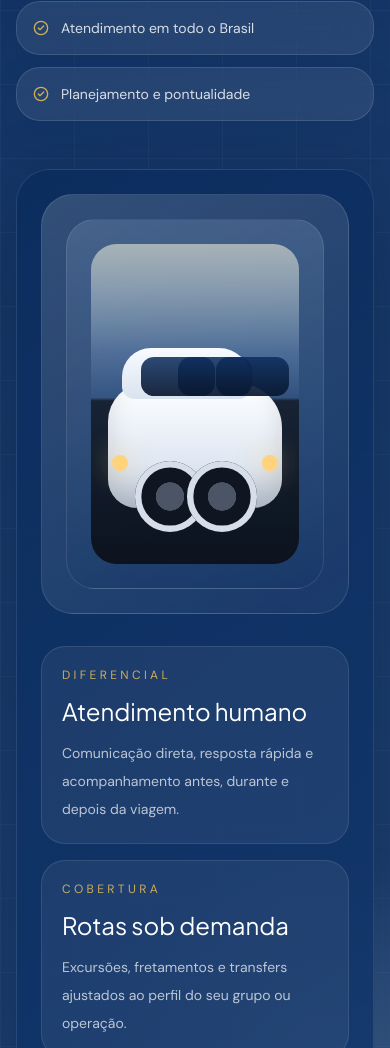
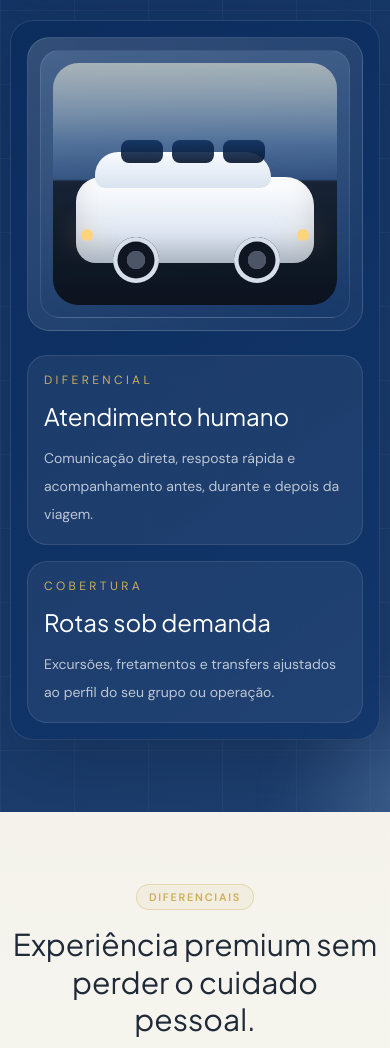
Before and after one commit to joaolima16/Projeto-Site_Van, a React (Vite) app: page / in a window 390 px wide. Shown: the part 952-2000 px from the top of the page. Built offline with nearby package versions, Linux system fonts and the light colour scheme.

Commit message:
refactor: improve layout and styling across multiple components for better responsiveness and visual consistency

```diff
--- a/src/components/AboutSection/AboutSection.tsx
+++ b/src/components/AboutSection/AboutSection.tsx
@@ -72,16 +72,16 @@ export function AboutSection() {
     <section className="page-shell py-18 md:py-24">
       <div className="grid gap-10 lg:grid-cols-[0.95fr_1.05fr] lg:items-center">
         <SectionReveal>
-          <div className="surface-card relative overflow-hidden p-6 md:p-8">
+          <div className="surface-card relative overflow-hidden p-4 sm:p-6 md:p-8">
             <div className="absolute inset-0 bg-[radial-gradient(circle_at_top_left,_rgba(200,168,75,0.3),_transparent_35%)]" />
-            <div className="relative rounded-[2rem] border border-primary/10 bg-[linear-gradient(150deg,rgba(12,45,94,0.05),rgba(168,200,232,0.4))] p-6">
-              <div className="rounded-[1.8rem] border border-white/55 bg-white/70 p-6 backdrop-blur">
+            <div className="relative rounded-[1.4rem] border border-primary/10 bg-[linear-gradient(150deg,rgba(12,45,94,0.05),rgba(168,200,232,0.4))] p-3 sm:rounded-[2rem] sm:p-6">
+              <div className="rounded-[1.2rem] border border-white/55 bg-white/70 p-3 backdrop-blur sm:rounded-[1.8rem] sm:p-6">
                 <div className="driver-portrait">
                   <div className="portrait-badge">motorista parceiro</div>
                   <div className="portrait-card">
                     <div className="portrait-head" />
                     {/* <div className="portrait-body" /> */}
-                    <img src={pictureVan} alt="Foto do motorista parceiro" className="absolute inset-0 h-full w-full object-cover object-[center_28%]portrait-body" />
+                    <img src={pictureVan} alt="Foto do motorista parceiro" className="absolute inset-0 h-full w-full object-cover object-[center_28%]" />
                     {/* <div className="portrait-vehicle" /> */}
                   </div>
                 </div>
@@ -106,7 +106,7 @@ export function AboutSection() {
             </p>
           </div>
 
-          <div className="mt-8 grid gap-4 sm:grid-cols-3">
+          <div className="mt-8 grid gap-4 md:grid-cols-3">
             {metrics.map((metric) => (
               <AnimatedMetric key={metric.label} {...metric} />
             ))}
--- a/src/components/Hero/Hero.tsx
+++ b/src/components/Hero/Hero.tsx
@@ -15,7 +15,7 @@ export function Hero() {
         <SectionReveal className="space-y-8">
           <div className="space-y-6">
             <span className="status-pill">Atendimento executivo para viagens, eventos e excursões</span>
-            <h1 className="max-w-3xl font-heading text-5xl leading-[1.02] text-white sm:text-6xl lg:text-7xl">
+            <h1 className="max-w-3xl font-heading text-4xl leading-[1.06] text-white sm:text-5xl lg:text-6xl xl:text-7xl">
               Viaje com conforto, segurança e presença profissional em cada trajeto.
             </h1>
             <p className="max-w-2xl text-base leading-8 text-white/74 md:text-lg">
@@ -53,9 +53,9 @@ export function Hero() {
         </SectionReveal>
 
         <SectionReveal className="relative">
-          <div className="feature-card overflow-hidden p-6 md:p-8">
-            <div className="rounded-[2rem] border border-white/12 bg-[linear-gradient(145deg,rgba(255,255,255,0.16),rgba(255,255,255,0.04))] p-6">
-              <div className="rounded-[1.8rem] border border-white/10 bg-[linear-gradient(180deg,rgba(168,200,232,0.18),rgba(12,45,94,0.12))] p-6">
+          <div className="feature-card overflow-hidden p-4 sm:p-6 md:p-8">
+            <div className="rounded-[1.4rem] border border-white/12 bg-[linear-gradient(145deg,rgba(255,255,255,0.16),rgba(255,255,255,0.04))] p-3 sm:rounded-[2rem] sm:p-6">
+              <div className="rounded-[1.2rem] border border-white/10 bg-[linear-gradient(180deg,rgba(168,200,232,0.18),rgba(12,45,94,0.12))] p-3 sm:rounded-[1.8rem] sm:p-6">
                 <div className="vehicle-illustration">
                   <div className="vehicle-body" />
                   <div className="vehicle-window" />
@@ -69,15 +69,15 @@ export function Hero() {
               </div>
             </div>
 
-            <div className="mt-8 grid gap-4 sm:grid-cols-2">
-              <div className="rounded-[1.5rem] border border-white/10 bg-white/6 p-5">
+            <div className="mt-6 grid gap-4 sm:mt-8 sm:grid-cols-2">
+              <div className="rounded-[1.25rem] border border-white/10 bg-white/6 p-4 sm:rounded-[1.5rem] sm:p-5">
                 <p className="text-xs uppercase tracking-[0.28em] text-accent">Diferencial</p>
                 <p className="mt-3 font-serif text-2xl text-white">Atendimento humano</p>
                 <p className="mt-3 text-sm leading-7 text-white/70">
                   Comunicação direta, resposta rápida e acompanhamento antes, durante e depois da viagem.
                 </p>
               </div>
-              <div className="rounded-[1.5rem] border border-white/10 bg-white/6 p-5">
+              <div className="rounded-[1.25rem] border border-white/10 bg-white/6 p-4 sm:rounded-[1.5rem] sm:p-5">
                 <p className="text-xs uppercase tracking-[0.28em] text-accent">Cobertura</p>
                 <p className="mt-3 font-serif text-2xl text-white">Rotas sob demanda</p>
                 <p className="mt-3 text-sm leading-7 text-white/70">
--- a/src/components/LastTrips/LastTrips.tsx
+++ b/src/components/LastTrips/LastTrips.tsx
@@ -31,7 +31,7 @@ export function LastImagesSection() {
               className="surface-card group h-full cursor-pointer overflow-hidden transition duration-500 hover:-translate-y-2 hover:shadow-[0_28px_70px_rgba(12,45,94,0.18)]"
               onClick={() => navigate(`/viagem/${trip.slug}`)}
             >
-              <div className="last-trip-placeholder relative min-h-72 overflow-hidden transition duration-500 group-hover:scale-[1.02]">
+              <div className="last-trip-placeholder relative min-h-56 overflow-hidden transition duration-500 group-hover:scale-[1.02] sm:min-h-72">
                 <img
                   src={pickBestSrc(trip.capa, 800)}
                   srcSet={buildSrcSet(trip.capa, [400, 800, 1600])}
@@ -52,7 +52,7 @@ export function LastImagesSection() {
                   <span className="text-ink/45">{trip.num || `0${index + 1}`}</span>
                 </div>
 
-                <h3 className="mt-4 font-serif text-3xl leading-tight text-ink transition duration-500 group-hover:text-primary">
+                <h3 className="mt-4 font-serif text-2xl leading-tight text-ink transition duration-500 group-hover:text-primary sm:text-3xl">
                   {trip.titulo}
                 </h3>
 
--- a/src/components/SectionHeader/SectionHeader.tsx
+++ b/src/components/SectionHeader/SectionHeader.tsx
@@ -3,10 +3,10 @@ import type { SectionHeaderProps } from "./types";
 export function SectionHeader({ eyebrow, title, description, align = "left" }: SectionHeaderProps) {
   return (
     <div className={align === "center" ? "mx-auto max-w-3xl text-center" : "max-w-3xl"}>
-      <span className="inline-flex rounded-full border border-accent/35 bg-accent/8 px-3 py-1 text-xs font-semibold uppercase tracking-[0.32em] text-accent">
+      <span className="inline-flex max-w-full rounded-full border border-accent/35 bg-accent/8 px-3 py-1 text-[0.68rem] font-semibold uppercase tracking-[0.16em] text-accent sm:text-xs sm:tracking-[0.32em]">
         {eyebrow}
       </span>
-      <h2 className="mt-4 font-serif text-4xl leading-tight text-ink md:text-5xl">{title}</h2>
+      <h2 className="mt-4 font-serif text-3xl leading-tight text-ink sm:text-4xl md:text-5xl">{title}</h2>
       <p className="mt-4 text-base leading-8 text-ink/72">{description}</p>
     </div>
   );
--- a/src/index.css
+++ b/src/index.css
@@ -58,7 +58,7 @@ textarea {
 }
 
 .page-shell {
-  width: min(1180px, calc(100% - 2rem));
+  width: min(1180px, calc(100% - 1.25rem));
   margin-inline: auto;
 }
 
@@ -86,6 +86,8 @@ textarea {
 
 .status-pill {
   display: inline-flex;
+  max-width: 100%;
+  line-height: 1.4;
   align-items: center;
   gap: 0.5rem;
   border-radius: 999px;
@@ -134,7 +136,7 @@ textarea {
 
 .vehicle-illustration {
   position: relative;
-  height: 20rem;
+  height: clamp(13.5rem, 62vw, 20rem);
   overflow: hidden;
   border-radius: 1.6rem;
   background:
@@ -254,7 +256,7 @@ textarea {
 .portrait-card {
   position: relative;
   margin-top: 1rem;
-  height: 22rem;
+  height: clamp(16rem, 75vw, 22rem);
   overflow: hidden;
   border-radius: 1.5rem;
   background:
@@ -393,6 +395,63 @@ textarea {
   transform: translateY(0);
 }
 
+@media (max-width: 640px) {
+  .surface-card {
+    border-radius: 1.35rem;
+  }
+
+  .feature-card {
+    border-radius: 1.45rem;
+  }
+
+  .glass-panel {
+    border-radius: 1rem;
+  }
+
+  .status-pill {
+    padding: 0.5rem 0.75rem;
+    font-size: 0.66rem;
+    letter-spacing: 0.12em;
+  }
+
+  .hero-orb {
+    width: 18rem;
+    height: 18rem;
+  }
+
+  .vehicle-window,
+  .vehicle-window.second,
+  .vehicle-window.third {
+    top: 4.8rem;
+    width: 2.6rem;
+    height: 1.45rem;
+    border-radius: 0.5rem;
+  }
+
+  .vehicle-body {
+    bottom: 2.6rem;
+    height: 5.4rem;
+    border-radius: 1.55rem 1.8rem 1.25rem 1.25rem;
+  }
+
+  .vehicle-body::before {
+    top: -1.55rem;
+    height: 2.25rem;
+  }
+
+  .vehicle-light {
+    bottom: 4rem;
+    width: 0.75rem;
+    height: 0.75rem;
+  }
+
+  .vehicle-wheel {
+    bottom: 1.35rem;
+    width: 2.9rem;
+    height: 2.9rem;
+    box-shadow: inset 0 0 0 0.28rem #d5dee9;
+  }
+}
 @media (min-width: 768px) {
   .page-shell {
     width: min(1180px, calc(100% - 3rem));
```
Also changed, not shown: src/components/ContactSection/ContactSection.tsx (+19 -19 lines).
